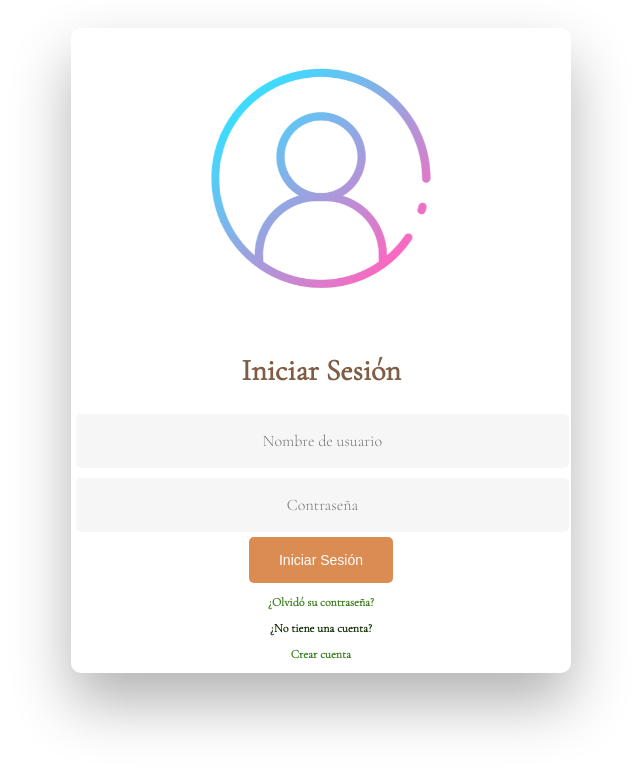
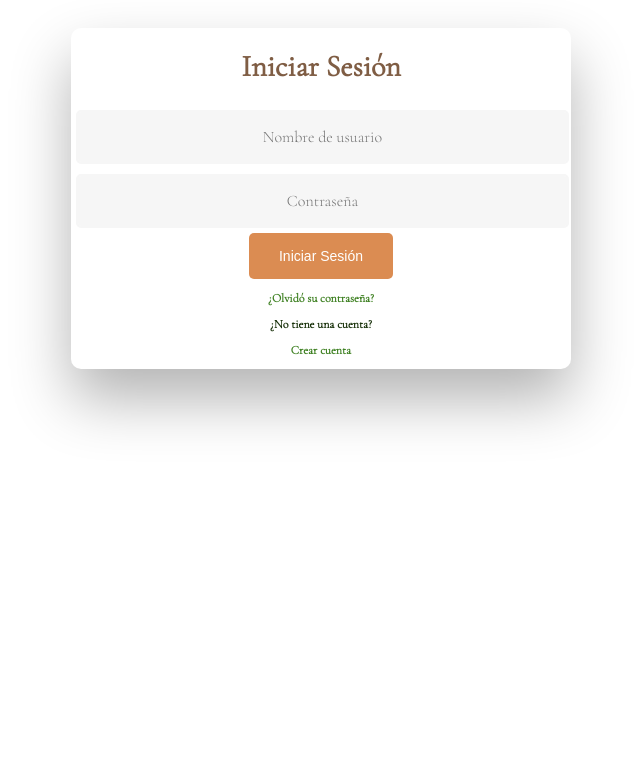
Before and after one commit to Valant09/turnos-front, an Angular app: page /login in a window 1280 px wide. Shown: the top 770 px of the page, without its empty margins (339-979 px from the left). Built offline with nearby package versions, Linux system fonts and the light colour scheme.

Commit message:
refactor: comment out unused image in login component template

```diff
--- a/src/app/login/login.component.html
+++ b/src/app/login/login.component.html
@@ -8,7 +8,7 @@
         <div id="formContent">
 
           <div class="fadeIn first">
-            <img src="assets\img\Login logo.png" id="icon" alt="User Icon" />
+            <!-- <img src="assets\img\Login logo.png" id="icon" alt="User Icon" /> -->
 
           </div>
           <h1>Iniciar Sesión</h1>
```
